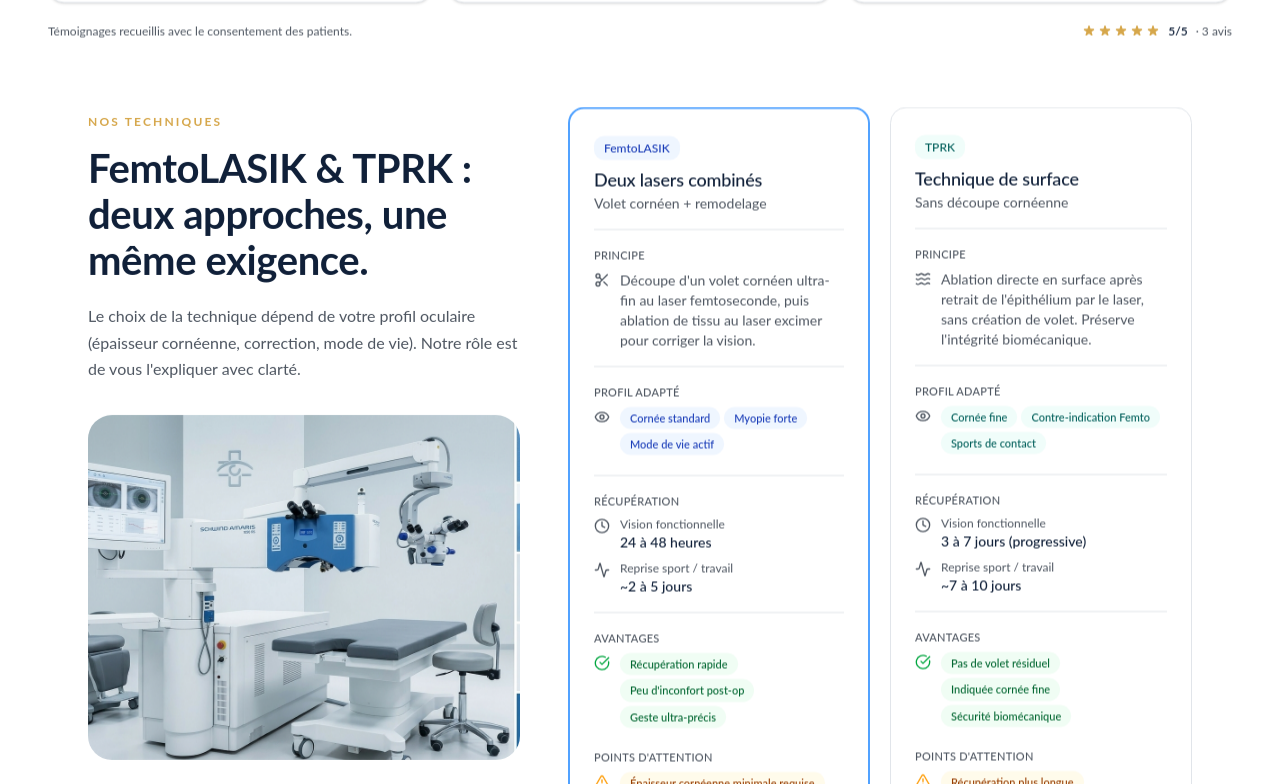
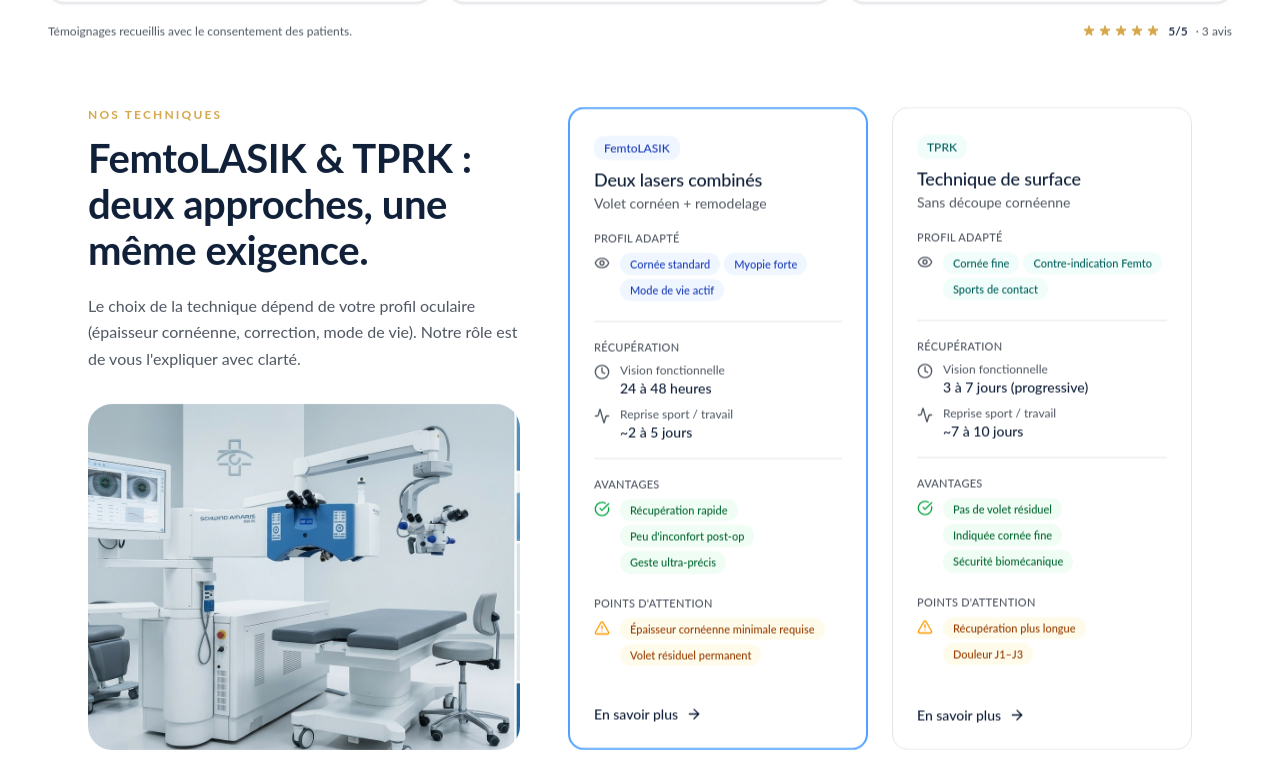
Before and after one commit to VISION-LASER/VisionLaser, a React (Vite) app: page / in a window 1280 px wide. Shown: the part 2416-3200 px from the top of the page. Built offline with nearby package versions, Linux system fonts and the light colour scheme; no server answers.

Commit message:
5 delimitation

```diff
--- a/src/components/user/Accueil/TechniquesSection.tsx
+++ b/src/components/user/Accueil/TechniquesSection.tsx
@@ -12,7 +12,6 @@ interface TechContent {
   badge: string;
   title: string;
   subtitle: string;
-  principe: string;
   profil: string[];
   profilColor: "blue" | "teal";
   delai: string;
@@ -32,8 +31,6 @@ const TECHNIQUES: TechContent[] = [
     badge: "FemtoLASIK",
     title: "Deux lasers combinés",
     subtitle: "Volet cornéen + remodelage",
-    principe:
-      "Découpe d'un volet cornéen ultra-fin au laser femtoseconde, puis ablation de tissu au laser excimer pour corriger la vision.",
     profil: ["Cornée standard", "Myopie forte", "Mode de vie actif"],
     profilColor: "blue",
     delai: "24 à 48 heures",
@@ -48,8 +45,6 @@ const TECHNIQUES: TechContent[] = [
     badge: "TPRK",
     title: "Technique de surface",
     subtitle: "Sans découpe cornéenne",
-    principe:
-      "Ablation directe en surface après retrait de l'épithélium par le laser, sans création de volet. Préserve l'intégrité biomécanique.",
     profil: ["Cornée fine", "Contre-indication Femto", "Sports de contact"],
     profilColor: "teal",
     delai: "3 à 7 jours (progressive)",
@@ -94,13 +89,13 @@ const TechCard: React.FC<{ tech: TechContent }> = ({ tech }) => {
 
   return (
     <div
-      className={`flex flex-col gap-4 rounded-2xl bg-white p-6 ${
+      className={`flex h-full flex-col gap-4 rounded-2xl bg-white p-6 ${
         tech.featured
           ? "border-2 border-blue-400"
           : "border border-border"
       }`}
     >
-      {/* Header */}
+      {/* Header - plus de <hr /> en dessous */}
       <div>
         <span
           className={`inline-block rounded-md px-2.5 py-1 text-xs font-medium ${badgeStyle} mb-2`}
@@ -110,25 +105,6 @@ const TechCard: React.FC<{ tech: TechContent }> = ({ tech }) => {
         <h3 className="text-lg font-medium leading-tight">{tech.title}</h3>
         <p className="mt-0.5 text-sm text-muted-foreground">{tech.subtitle}</p>
       </div>
-
-      <hr className="border-border" />
-
-      {/* Principe */}
-      <div>
-        <p className="mb-1.5 text-[11px] font-medium uppercase tracking-wide text-muted-foreground">
-          Principe
-        </p>
-        <div className="flex items-start gap-2.5">
-          {tech.featured ? (
-            <Scissors className="mt-0.5 h-4 w-4 shrink-0 text-muted-foreground" />
-          ) : (
-            <Waves className="mt-0.5 h-4 w-4 shrink-0 text-muted-foreground" />
-          )}
-          <p className="text-sm text-muted-foreground">{tech.principe}</p>
-        </div>
-      </div>
-
-      <hr className="border-border" />
 
       {/* Profil adapté */}
       <div>
@@ -218,12 +194,14 @@ const TechCard: React.FC<{ tech: TechContent }> = ({ tech }) => {
 // ---------------------------------------------------------------------------
 const TechniquesSection: React.FC = () => {
   return (
-    // Après - réduire ou supprimer le margin-top
     <section className="m-5 p-5 -mt-8">
       <div className="container-page">
-        <div className="grid gap-12 md:grid-cols-12 md:items-start">
+        {/* Grille avec items-stretch pour égaliser les hauteurs */}
+        <div className="grid gap-12 md:grid-cols-12 md:items-stretch">
+
           {/* Left – intro copy */}
-          <Reveal as="div" className="md:col-span-5">
+          <Reveal as="div" className="md:col-span-5 h-full">
+            <div className="flex h-full flex-col">
               <p className="eyebrow">Nos techniques</p>
               <h2 className="mt-3">
                 FemtoLASIK &amp; TPRK : deux approches, une même exigence.
@@ -245,16 +223,18 @@ const TechniquesSection: React.FC = () => {
                   className="aspect-[5/4] w-full rounded-3xl object-cover"
                 />
               </div>
+            </div>
           </Reveal>
 
           {/* Right – comparison cards */}
-          <Reveal as="div" className="md:col-span-7" delay={100}>
-            <div className="grid gap-5 sm:grid-cols-2">
+          <Reveal as="div" className="md:col-span-7 h-full" delay={100}>
+            <div className="grid h-full gap-6 sm:grid-cols-2">
               {TECHNIQUES.map((tech) => (
                 <TechCard key={tech.label} tech={tech} />
               ))}
             </div>
           </Reveal>
+
         </div>
       </div>
     </section>
```
Lines whose indentation alone changed are shown as unchanged.
